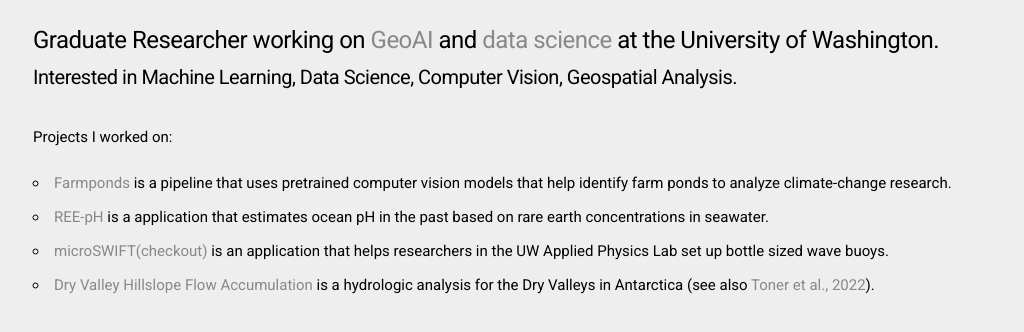
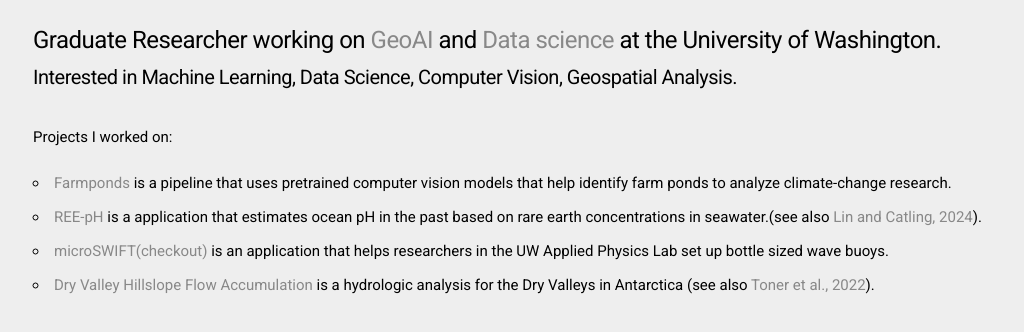
Before and after one commit to PingChunLin/PingChunLin.github.io, a plain HTML site: page index.html in a window 1280 px wide. Shown: the part 202-534 px from the top of the page, without its empty margins (127-1151 px from the left). Drawn offline with nearby package versions, Linux system fonts and the light colour scheme.

Commit message:
Update index.html

```diff
--- a/index.html
+++ b/index.html
@@ -70,7 +70,7 @@
         </span>
       </div>
       <p>
-        <h5>Graduate Researcher working on <a class="highlight" href="https://ess.uw.edu/">GeoAI</a> and <a class="highlight" href="https://amath.washington.edu/">data science</a> at the University of Washington.
+        <h5>Graduate Researcher working on <a class="highlight" href="https://ess.uw.edu/">GeoAI</a> and <a class="highlight" href="https://amath.washington.edu/">Data science</a> at the University of Washington.
         <span class="subtitle">Interested in Machine Learning, Data Science, Computer Vision, Geospatial Analysis.</span></h5>
 
       </p>
@@ -78,7 +78,7 @@
         <h6><span class="subtitle"></span>Projects I worked on:</span></h6>
         <ul>
           <li><a class="highlight" href="https://github.com/PingChunLin/farm_ponds">Farmponds</a> is a pipeline that uses pretrained computer vision models that help identify farm ponds to analyze climate-change research.</li>
-          <li><a class="highlight" href="https://github.com/PingChunLin/REE_pH">REE-pH</a> is a application that estimates ocean pH in the past based on rare earth concentrations in seawater.</li>
+          <li><a class="highlight" href="https://github.com/PingChunLin/REE_pH">REE-pH</a> is a application that estimates ocean pH in the past based on rare earth concentrations in seawater.(see also <a class="highlight" href="https://doi.org/10.2475/001c.118215">Lin and Catling, 2024</a>).</li>
           <li><a class="highlight" href="https://github.com/SASlabgroup/microSWIFT">microSWIFT(checkout)</a> is an application that helps researchers in the UW Applied Physics Lab set up bottle sized wave buoys.</li>
           <li><a class="highlight" href="https://gis.ess.washington.edu/areas/dryvalleys/">Dry Valley Hillslope Flow Accumulation</a> is a hydrologic analysis for the Dry Valleys in Antarctica (see also <a class="highlight" href="https://doi.org/10.1016/j.epsl.2022.117582">Toner et al., 2022</a>).</li>
         </ul>
```
